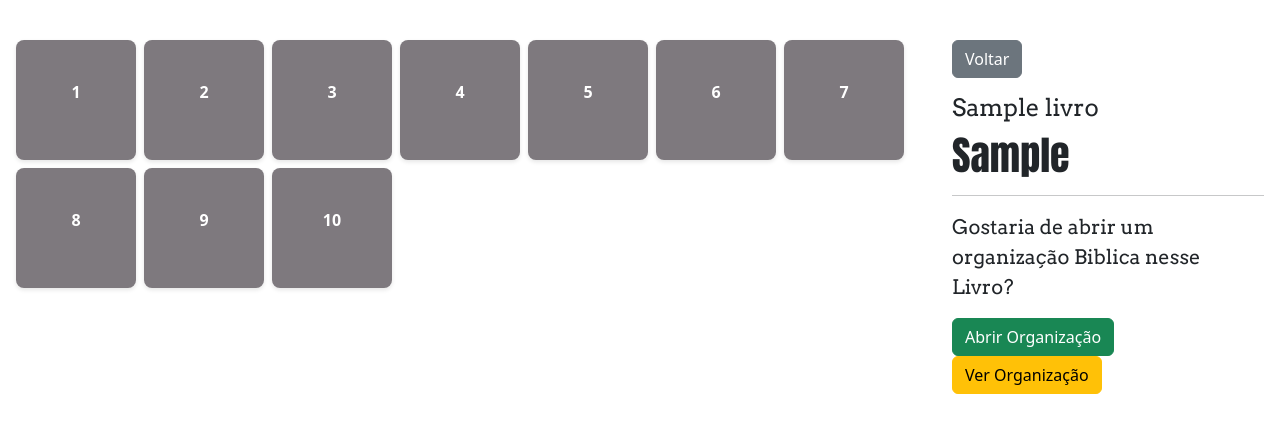
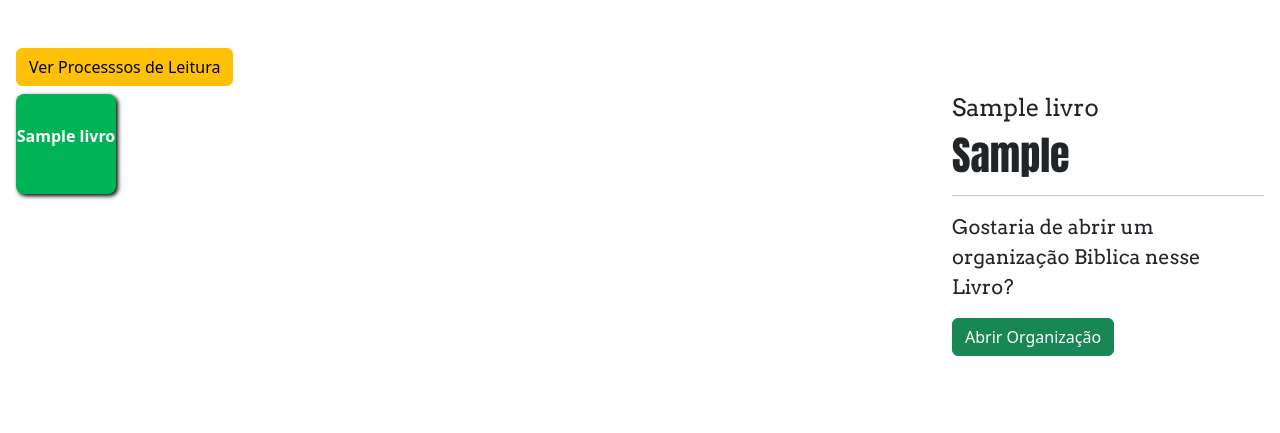
Before and after one commit to isaacrochaoliveira/HSHOT, a PHP site: page /home.php?pag=leitura&livro=1 in a window 1280 px wide. Shown: the part 179-612 px from the top of the page. Run offline with PHP 8.4, Linux system fonts and the light colour scheme; tables that the repository leaves empty or names only in its code hold one stand-in row (values such as "Sample post"); some libraries are stand-ins or nearby versions.

Commit message:
ProcessosLeitura

```diff
--- a/hshot/painel/leitura/code/listar_capitulos.php
+++ b/hshot/painel/leitura/code/listar_capitulos.php
@@ -16,7 +16,7 @@ for ($i = 1; $i < $total + 1; $i++) {
         $active = "#0098B3";
     }
 ?>
-    <a href="home.php?pag=leitura&livro=<?php echo $liv; ?>&cap=<?php echo $i; ?>" class="cap_a">
+    <a href="home.php?pag=leitura&livro=<?php echo $liv; ?>" class="cap_a">
         <div class="cap" style="background-color: <?php echo isset($active) && $cap == $i ? $active : ''; ?>;">
             <p><?php echo $i ?></p>
         </div>
--- a/hshot/painel/leitura/code/mostrar_info.php
+++ b/hshot/painel/leitura/code/mostrar_info.php
@@ -6,9 +6,6 @@ if (!(isset($_GET['livro']))) {
     echo "Nenhum livro selecionado";
 } else {
     ?>
-    <p>
-        <a href="javascript:history.go(-1)" class="btn btn-secondary">Voltar</a>
-    </p>
     <?php
     $livro = $_GET['livro'];
 
@@ -29,7 +26,6 @@ if (!(isset($_GET['livro']))) {
         <p class="arvo-regular f-20">Gostaria de abrir um organização Biblica nesse Livro?</p>
         <div>
             <button class="btn btn-success" data-bs-toggle="modal" data-bs-target="#abrirProcesso">Abrir Organização</button>
-            <button class="btn btn-warning" id="vO">Ver Organização</button>
         </div>
     <?php
     }
--- a/hshot/painel/leitura/leitura.php
+++ b/hshot/painel/leitura/leitura.php
@@ -4,10 +4,10 @@ require_once 'db/connect.php';
 require_once 'db/autenticator.php';
 @session_start();
 ?>
+    <button class="btn btn-warning my-2" id="vO">Ver Processsos de Leitura</button>
 <div class="d-flex flex-wrap">
     <div class="w-75">
         <?php
-        if (!(isset($_GET['livro']))) {
         ?>
             <div class="mst_li">
                 <div class="d-flex flex-wrap gap-2">
@@ -15,23 +15,11 @@ require_once 'db/autenticator.php';
                 </div>
             </div>
     </div>
-<?php
-        } else {
-?>
-    <div class="mst_li">
-        <div class="d-flex flex-wrap gap-2">
-            <?php require_once 'painel/leitura/code/listar_capitulos.php'; ?>
-        </div>
+    <div class="w-25">
+        <?php
+        require_once 'painel/leitura/code/mostrar_info.php';
+        ?>
     </div>
-<?php
-        }
-?>
-</div>
-<div class="w-25">
-    <?php
-    require_once 'painel/leitura/code/mostrar_info.php';
-    ?>
-</div>
 </div>
 
 
@@ -97,7 +85,7 @@ require_once 'db/autenticator.php';
     $(document).ready(function() {
         $('.spinner-border').hide();
     });
-    $(document).ready(function () {
+    $(document).ready(function() {
         $(".btn-ap").click(function() {
             var id_l = <?php echo isset($_GET['livro']) ? $_GET['livro'] : 'null'; ?>;
             var nome_org = $("#titulo_pl").val();
@@ -118,7 +106,7 @@ require_once 'db/autenticator.php';
                 beforeSend: function() {
                     $('.spinner-border').show();
                     setInterval(function() {
-                         $.ajax({
+                        $.ajax({
                             url: "painel/leitura/code/abrir_processo.php",
                             method: "post",
                             data: {
@@ -128,7 +116,7 @@ require_once 'db/autenticator.php';
                                 data_ini: data_ini,
                                 status_pl: status_pl
                             },
-                            success: function (data) {
+                            success: function(data) {
                                 alert(data)
                                 $('#abrirProcesso').modal('hide');
                                 $('.spinner-border').hide();
--- a/hshot/painel/processos_leituras/code/excluir_pl.php
+++ b/hshot/painel/processos_leituras/code/excluir_pl.php
@@ -17,7 +17,9 @@ if ($id_pl) {
 
     if (count($res) > 0) {
         // Processo de leitura encontrado, proceder com a exclusão
-        $sql_del = $pdo->query("DELETE FROM processo_leitura WHERE id_pl = '$id_pl'");
+        $sql_del = $pdo->query("DELETE FROM processo_leitura WHERE id_pl = '$id_pl'  AND IP_mem = '$_SESSION[IP_mem]'");
+        $sql_del = $pdo->query("DELETE FROM pl_inserircap WHERE id_pl = '$id_pl' AND IP_mem_ic = '$_SESSION[IP_mem]'");
+        $sql_del = $pdo->query("DELETE FROM versiculos_destacados WHERE id_pl = '$id_pl' AND IP_mem_vd = '$_SESSION[IP_mem]'");
         echo "Processo de leitura excluído com sucesso.";
     } else {
         echo "Processo de leitura não encontrado ou você não tem permissão para excluí-lo.";
--- a/hshot/painel/style.css
+++ b/hshot/painel/style.css
@@ -1,14 +1,14 @@
     @charset "UTF-8";
 
     a .cap {
-    width: 120px;
-    height: 120px;
+        width: 100px;
+        height: 100px;
         background-color: #7E797E;
         display: flex;
         justify-content: center;
         align-items: center;
         border-radius: 8px;
-    box-shadow: 0 2px 4px rgba(0, 0, 0, 0.1);
+        box-shadow: 2px 2px 4px rgba(0, 0, 0);
         font-weight: bold;
         cursor: pointer;
         transition: background-color 0.3s, transform 0.3s;
@@ -20,6 +20,6 @@ a.cap_a {
     }
 
     .cap:hover {
-    background-color: #0098B3;
+        background-color: #7E797E;
         transform: translateY(-5px);
     }
```
Lines whose indentation alone changed are shown as unchanged.
